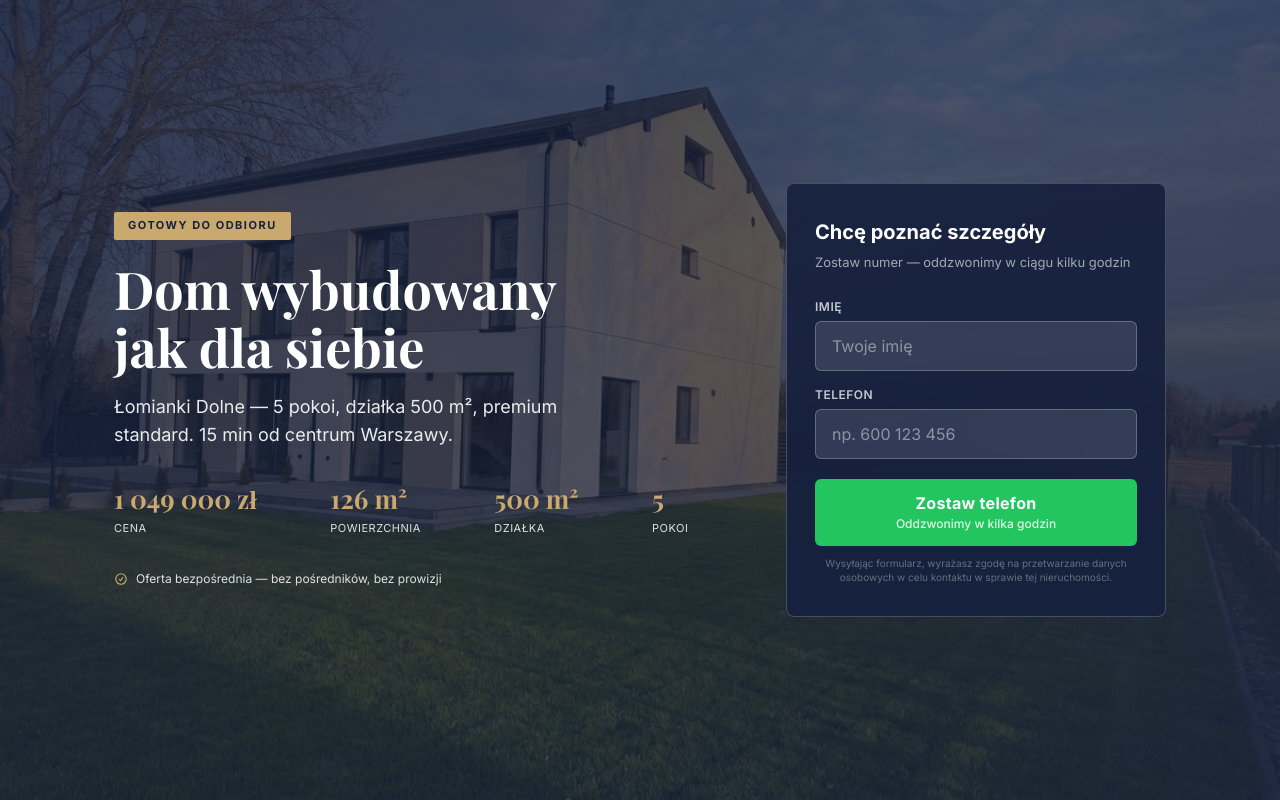
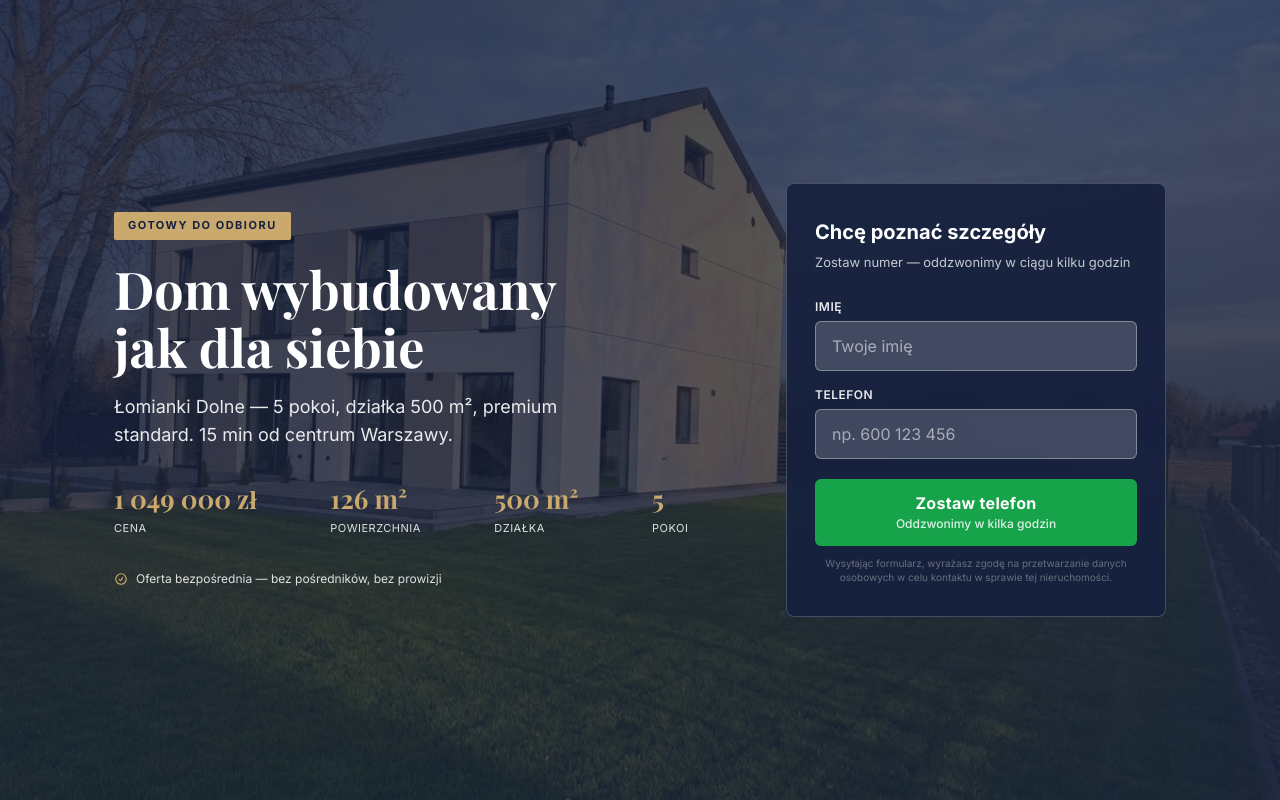
Before and after one commit to bartgryszko/brzegowa-landing, a website: page index.html in a window 1280 px wide. Shown: the top 800 px of the page. Drawn offline with nearby package versions, Linux system fonts and the light colour scheme.

Commit message:
Improve form contrast: brighter fonts, darker button, visible inputs

```diff
--- a/index.html
+++ b/index.html
@@ -59,14 +59,14 @@
     /* FORM CARD (in hero) */
     .form-card{background:rgba(22,33,62,.92);border:1px solid rgba(255,255,255,.2);border-radius:8px;padding:32px 28px;backdrop-filter:blur(16px)}
     .form-card h2{font-size:20px;font-weight:700;color:var(--white);margin-bottom:4px}
-    .form-card .form-sub{font-size:13px;color:rgba(255,255,255,.6);margin-bottom:24px}
+    .form-card .form-sub{font-size:13px;color:rgba(255,255,255,.75);margin-bottom:24px}
     .form-group{margin-bottom:14px}
-    .form-group label{display:block;font-size:12px;font-weight:600;color:rgba(255,255,255,.75);text-transform:uppercase;letter-spacing:.5px;margin-bottom:5px}
-    .form-group input{width:100%;padding:14px 16px;background:rgba(255,255,255,.12);border:1px solid rgba(255,255,255,.25);border-radius:6px;color:var(--white);font-size:16px;font-family:inherit;transition:border-color .2s}
-    .form-group input::placeholder{color:rgba(255,255,255,.45)}
+    .form-group label{display:block;font-size:12px;font-weight:600;color:rgba(255,255,255,.9);text-transform:uppercase;letter-spacing:.5px;margin-bottom:5px}
+    .form-group input{width:100%;padding:14px 16px;background:rgba(255,255,255,.18);border:1px solid rgba(255,255,255,.35);border-radius:6px;color:var(--white);font-size:16px;font-family:inherit;transition:border-color .2s}
+    .form-group input::placeholder{color:rgba(255,255,255,.55)}
     .form-group input:focus{outline:none;border-color:var(--gold);background:rgba(255,255,255,.18)}
-    .form-submit{width:100%;padding:14px 16px;background:#22c55e;color:#fff;font-size:16px;font-weight:700;border:none;border-radius:6px;cursor:pointer;font-family:inherit;transition:background .2s;margin-top:6px;letter-spacing:.3px;line-height:1.3}
-    .form-submit:hover{background:#16a34a}
+    .form-submit{width:100%;padding:14px 16px;background:#16a34a;color:#fff;font-size:16px;font-weight:700;border:none;border-radius:6px;cursor:pointer;font-family:inherit;transition:background .2s;margin-top:6px;letter-spacing:.3px;line-height:1.3}
+    .form-submit:hover{background:#15803d}
     .form-submit small{display:block;font-size:12px;font-weight:500;opacity:.85;letter-spacing:0;margin-top:2px}
     .form-submit:disabled{opacity:.6;cursor:not-allowed}
     .form-consent{font-size:10px;color:rgba(255,255,255,.35);margin-top:10px;line-height:1.4;text-align:center}
@@ -112,9 +112,9 @@
     .final-form{background:rgba(255,255,255,.08);border:1px solid rgba(255,255,255,.15);border-radius:8px;padding:28px 24px;text-align:left}
     .final-form .form-row{display:flex;gap:10px;margin-bottom:10px}
     .final-form .form-row input{flex:1}
-    .final-form input{width:100%;padding:14px 16px;background:rgba(255,255,255,.12);border:1px solid rgba(255,255,255,.25);border-radius:6px;color:var(--white);font-size:16px;font-family:inherit;transition:border-color .2s}
-    .final-form input::placeholder{color:rgba(255,255,255,.45)}
-    .final-form input:focus{outline:none;border-color:var(--gold);background:rgba(255,255,255,.18)}
+    .final-form input{width:100%;padding:14px 16px;background:rgba(255,255,255,.18);border:1px solid rgba(255,255,255,.35);border-radius:6px;color:var(--white);font-size:16px;font-family:inherit;transition:border-color .2s}
+    .final-form input::placeholder{color:rgba(255,255,255,.55)}
+    .final-form input:focus{outline:none;border-color:var(--gold);background:rgba(255,255,255,.25)}
     .final-form .form-submit{margin-top:0}
     .final-form .form-note{justify-content:center}
 
```
